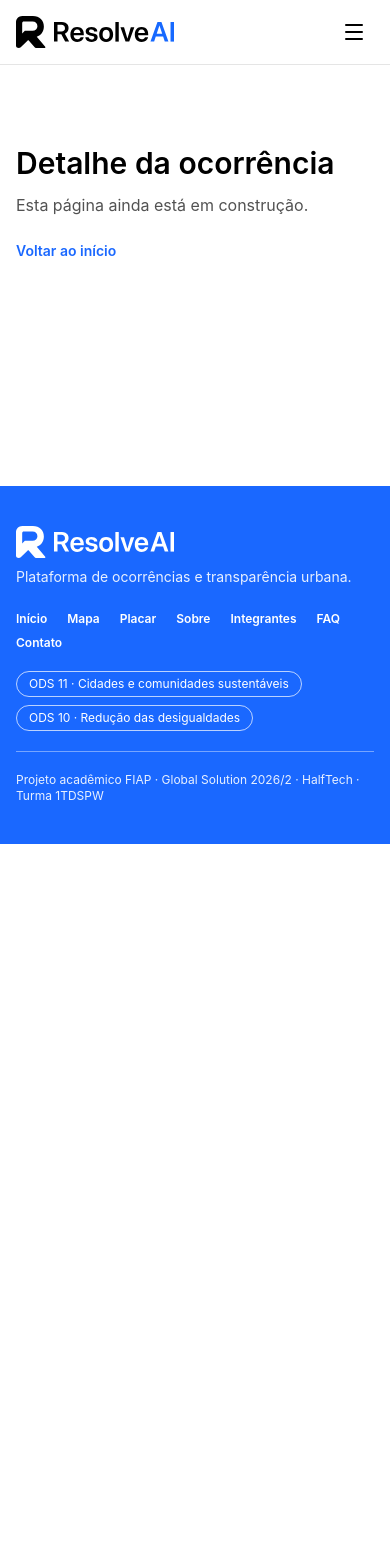
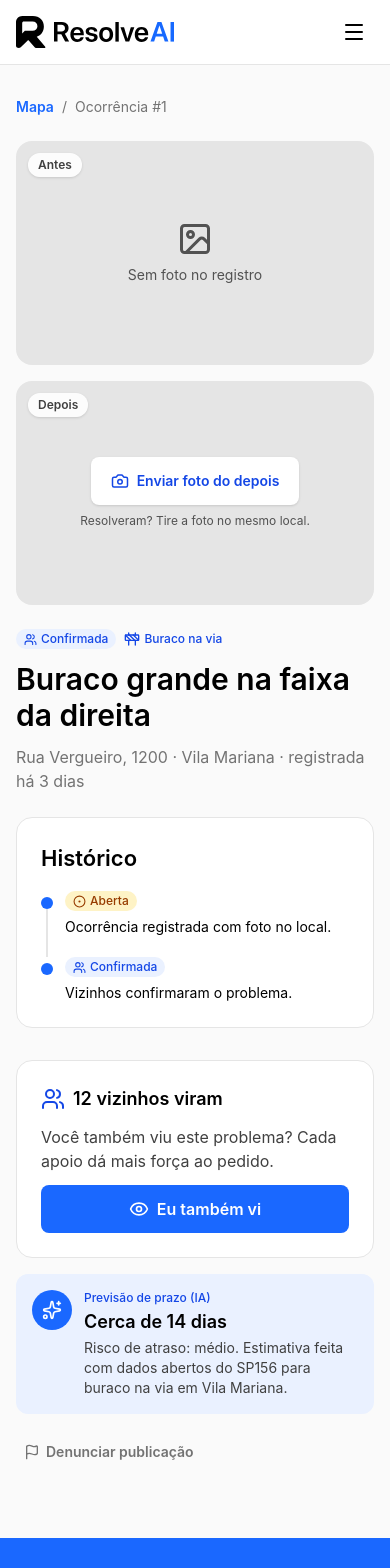
Before and after one commit to ResolveAI-Global-Solution/Front-end-ResolveAi, a React (Vite) app: page /ocorrencias/1 in a window 390 px wide. Shown: the top 1568 px of the page. Before the commit the page ends 844 px from the top, so only its background shows below. Built offline with nearby package versions, Linux system fonts and the light colour scheme.

Commit message:
feat: adiciona página de detalhe da ocorrência e rota

```diff
--- a/src/main.tsx
+++ b/src/main.tsx
@@ -10,6 +10,7 @@ import Registrar from './routes/Registrar'
 import Integrantes from './routes/Integrantes'
 import Integrante from './routes/Integrante'
 import Faq from './routes/Faq'
+import Ocorrencia from './routes/Ocorrencia'
 import Placeholder from './routes/Placeholder'
 import './index.css'
 
@@ -28,7 +29,7 @@ const router = createBrowserRouter([
       { path: '/contato', element: <Contato /> },
       { path: '/registrar', element: <Registrar /> },
       // Rota dinâmica (requisito 02): /ocorrencias/123
-      { path: '/ocorrencias/:id', element: <Placeholder titulo="Detalhe da ocorrência" /> },
+      { path: '/ocorrencias/:id', element: <Ocorrencia /> },
       { path: '*', element: <Placeholder titulo="Página não encontrada" /> },
     ],
   },
--- /dev/null
+++ b/src/routes/Ocorrencia/index.tsx
@@ -0,0 +1,103 @@
+import { useState } from 'react'
+import { Flag } from 'lucide-react'
+import { Link, useParams } from 'react-router-dom'
+import { categorias } from '../../components/ocorrencia/config'
+import StatusBadge from '../../components/ocorrencia/StatusBadge'
+import useOcorrencia from '../../hooks/useOcorrencia'
+import { useTituloPagina } from '../../hooks/useTituloPagina'
+import { historicoDaOcorrencia } from '../../services/ocorrenciaService'
+import Placeholder from '../Placeholder'
+import FotosAntesDepois from './FotosAntesDepois'
+import Historico from './Historico'
+import PainelApoio from './PainelApoio'
+import PrevisaoPrazo from './PrevisaoPrazo'
+
+function dataCurta(iso?: string) {
+  if (!iso) return ''
+  const data = new Date(iso)
+  return Number.isNaN(data.getTime())
+    ? ''
+    : data.toLocaleDateString('pt-BR', { day: '2-digit', month: '2-digit', timeZone: 'America/Sao_Paulo' })
+}
+
+export default function Ocorrencia() {
+  // Rota dinâmica: /ocorrencias/:id, onde o id é o da ocorrência salva
+  const { id } = useParams()
+  const { ocorrencia, estado, tentarNovamente } = useOcorrencia(Number(id))
+  const [denunciada, setDenunciada] = useState(false)
+
+  useTituloPagina(ocorrencia ? ocorrencia.titulo : 'Detalhe da ocorrência')
+
+  if (estado === 'nao-encontrada') return <Placeholder titulo="Ocorrência não encontrada" />
+
+  if (estado === 'erro') {
+    return (
+      <section className="mx-auto max-w-6xl px-4 py-20 sm:px-6" role="alert">
+        <h1 className="text-2xl font-semibold">Não foi possível carregar a ocorrência</h1>
+        <button type="button" onClick={tentarNovamente} className="mt-4 min-h-11 rounded-lg px-3 py-2 font-semibold text-blue-700 hover:bg-brand-soft focus-visible:outline-2 focus-visible:outline-brand">
+          Tentar novamente
+        </button>
+      </section>
+    )
+  }
+
+  if (!ocorrencia) {
+    return <p className="mx-auto max-w-6xl px-4 py-20 text-neutral-600 sm:px-6" role="status">Carregando ocorrência...</p>
+  }
+
+  const { label: nomeCategoria, Icone: IconeCategoria } = categorias[ocorrencia.categoria]
+  const registradaEm = dataCurta(ocorrencia.criadoEm)
+
+  return (
+    <div className="bg-neutral-50">
+      <div className="mx-auto max-w-6xl px-4 pt-8 pb-16 sm:px-6 lg:pb-20">
+        <nav aria-label="Trilha de navegação" className="flex items-center gap-2 text-sm">
+          <Link to={`/mapa?ocorrencia=${ocorrencia.id}`} className="font-semibold text-brand hover:underline">Mapa</Link>
+          <span className="text-neutral-500" aria-hidden>/</span>
+          <span className="text-neutral-500" aria-current="page">Ocorrência #{ocorrencia.id}</span>
+        </nav>
+
+        <div className="mt-6 grid items-start gap-8 lg:grid-cols-[minmax(0,1fr)_400px]">
+          <div className="flex min-w-0 flex-col gap-6">
+            <FotosAntesDepois ocorrencia={ocorrencia} />
+
+            <div className="flex flex-col gap-3">
+              <div className="flex flex-wrap items-center gap-2">
+                <StatusBadge status={ocorrencia.status} />
+                <span className="inline-flex items-center gap-1 text-xs font-medium text-blue-700">
+                  <IconeCategoria size={16} aria-hidden /> {nomeCategoria}
+                </span>
+              </div>
+              <h1 className="break-words text-3xl font-semibold sm:text-4xl">{ocorrencia.titulo}</h1>
+              <p className="text-neutral-500">
+                {ocorrencia.endereco} · {ocorrencia.bairro} · {registradaEm ? `registrada em ${registradaEm}` : `registrada ${ocorrencia.tempo}`}
+              </p>
+              {ocorrencia.descricao && ocorrencia.descricao !== ocorrencia.titulo && (
+                <p className="break-words text-neutral-700">{ocorrencia.descricao}</p>
+              )}
+            </div>
+
+            <Historico eventos={historicoDaOcorrencia(ocorrencia)} ocorrencia={ocorrencia} />
+          </div>
+
+          <aside className="flex flex-col gap-4" aria-label="Ações e previsão">
+            {/* key: ao trocar de ocorrência, o painel recomeça com o estado de apoio dela */}
+            <PainelApoio key={ocorrencia.id} ocorrencia={ocorrencia} />
+            {ocorrencia.status !== 'resolvida' && <PrevisaoPrazo categoria={ocorrencia.categoria} bairro={ocorrencia.bairro} />}
+            {denunciada ? (
+              <p role="status" className="text-sm text-neutral-600">Denúncia enviada. A publicação será analisada.</p>
+            ) : (
+              <button
+                type="button"
+                onClick={() => setDenunciada(true)}
+                className="inline-flex min-h-11 items-center gap-1.5 self-start rounded-lg px-2 text-sm font-semibold text-neutral-500 hover:text-neutral-700 focus-visible:outline-2 focus-visible:outline-brand"
+              >
+                <Flag size={16} aria-hidden /> Denunciar publicação
+              </button>
+            )}
+          </aside>
+        </div>
+      </div>
+    </div>
+  )
+}
```
